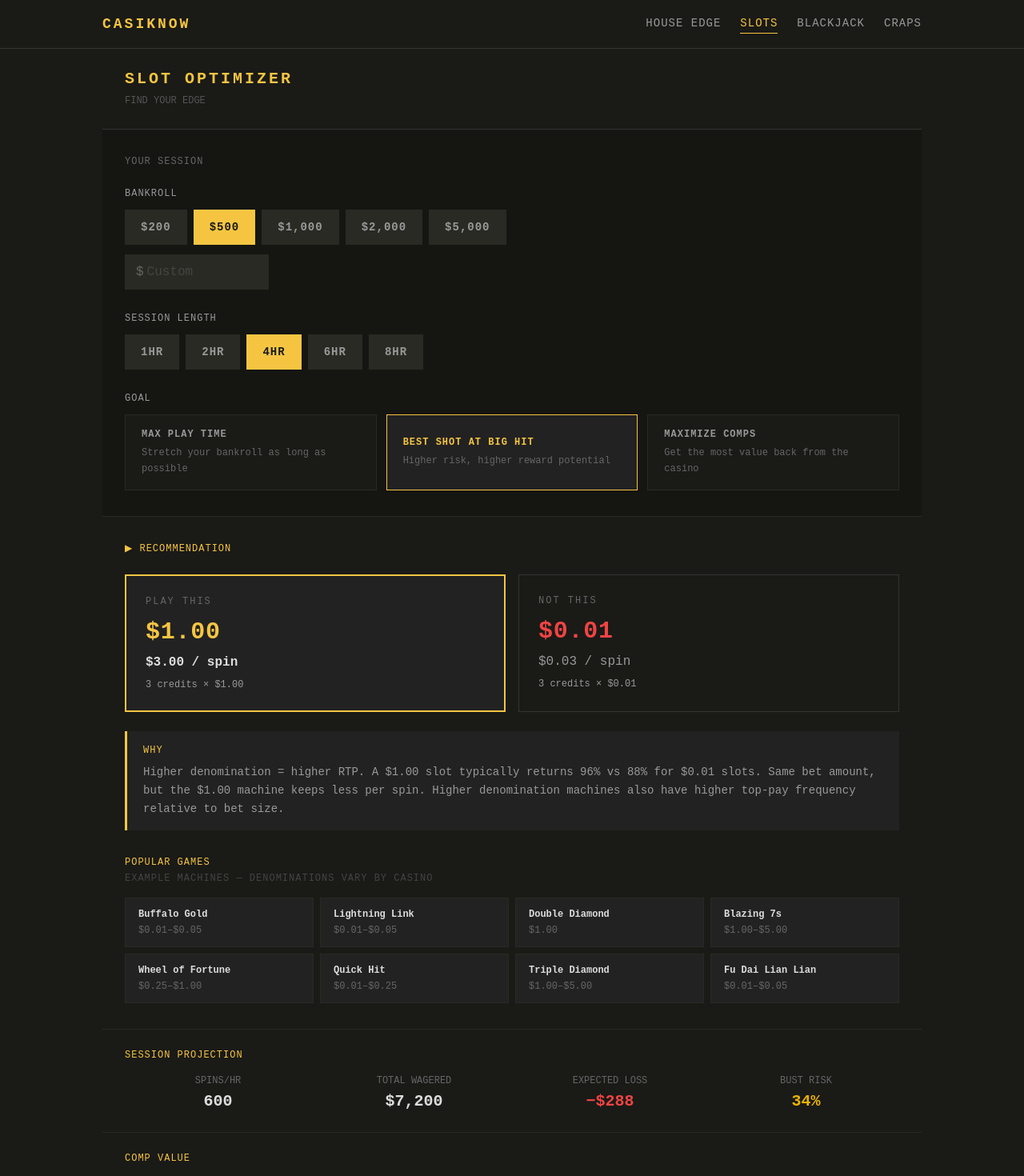
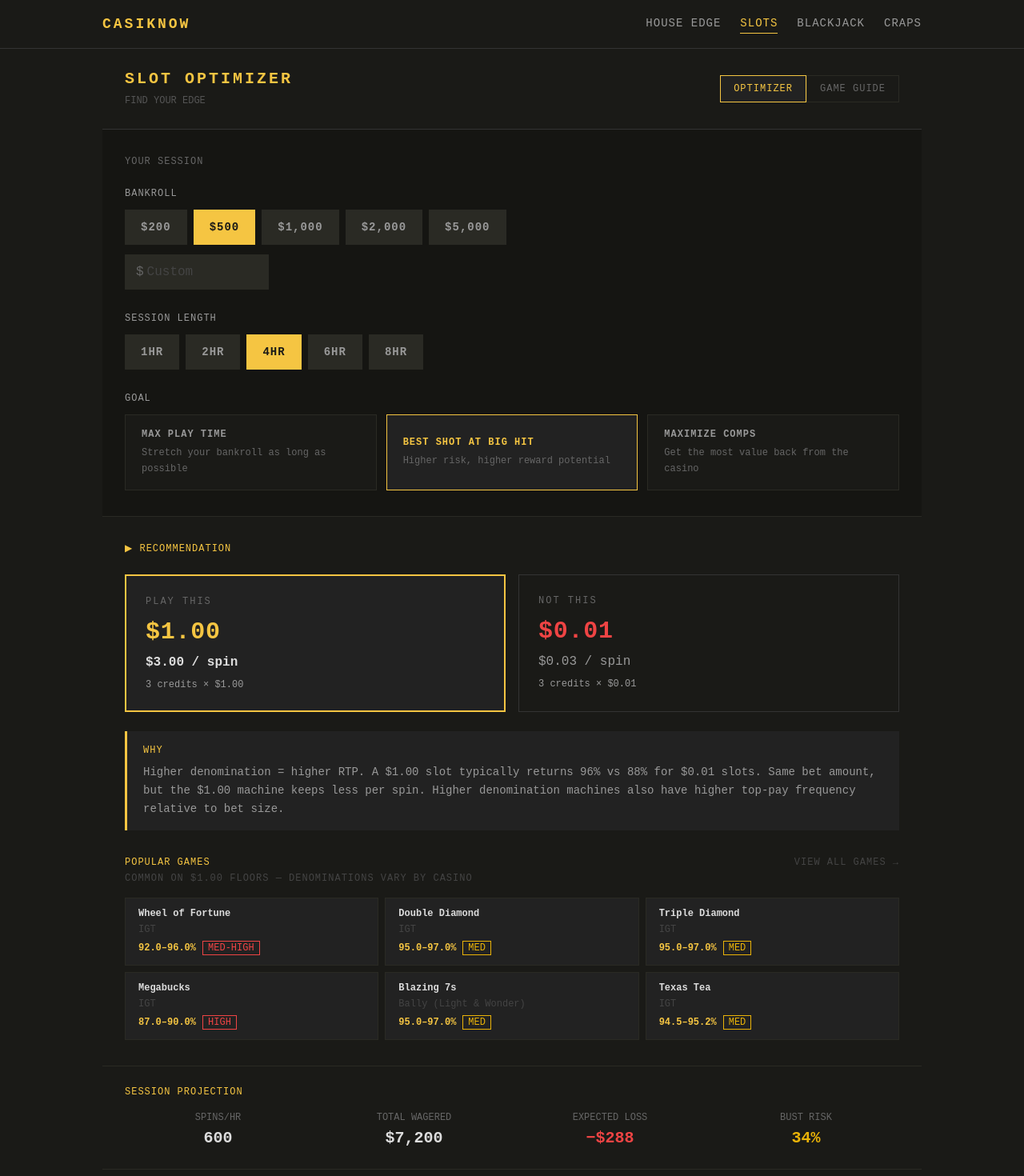
Before and after one commit to bfranklin1993/casiknow, a Next.js app: page /slots in a window 1280 px wide. Shown: the top 1470 px of the page at 80% size. Built offline with nearby package versions, Linux system fonts and the light colour scheme.

Commit message:
feat: integrate game database with slot optimizer, add game guide page

```diff
--- a/src/app/slots/page.tsx
+++ b/src/app/slots/page.tsx
@@ -1,6 +1,7 @@
 "use client";
 
 import { useState } from "react";
+import Link from "next/link";
 import {
   DENOMINATION_DATA,
   DEFAULT_SPINS_PER_HOUR,
@@ -34,10 +35,26 @@ export default function SlotsPage() {
     <div className="bg-ck-bg -mx-6 -mt-8">
       {/* Header */}
       <div className="border-b border-ck-border px-7 py-6">
-        <h1 className="text-xl font-bold text-ck-accent tracking-[3px]">
-          SLOT OPTIMIZER
-        </h1>
-        <span className="text-xs text-ck-text-dim">FIND YOUR EDGE</span>
+        <div className="flex items-center justify-between gap-4 flex-wrap">
+          <div>
+            <h1 className="text-xl font-bold text-ck-accent tracking-[3px]">
+              SLOT OPTIMIZER
+            </h1>
+            <span className="text-xs text-ck-text-dim">FIND YOUR EDGE</span>
+          </div>
+          {/* Tab nav */}
+          <div className="flex items-center gap-0">
+            <div className="px-4 py-2 text-xs tracking-[1px] border border-ck-accent bg-ck-bg-tertiary text-ck-accent">
+              OPTIMIZER
+            </div>
+            <Link
+              href="/slots/games"
+              className="px-4 py-2 text-xs tracking-[1px] border border-ck-border-subtle text-ck-text-muted hover:text-ck-text-secondary hover:border-ck-border transition-colors"
+            >
+              GAME GUIDE
+            </Link>
+          </div>
+        </div>
       </div>
 
       <SlotInputs
--- a/src/components/slots/SlotRecommendation.tsx
+++ b/src/components/slots/SlotRecommendation.tsx
@@ -1,4 +1,6 @@
+import Link from "next/link";
 import { type DenominationData } from "@/data/slot-math";
+import { getGamesByDenomination, VOLATILITY_LABELS, VOLATILITY_COLORS } from "@/data/slot-games";
 import {
   type SlotGoal,
   defaultBetSize,
@@ -11,17 +13,6 @@ interface SlotRecommendationProps {
   goal: SlotGoal;
 }
 
-const POPULAR_GAMES: { name: string; denoms: string; notes?: string }[] = [
-  { name: "Buffalo Gold", denoms: "$0.01–$0.05" },
-  { name: "Lightning Link", denoms: "$0.01–$0.05" },
-  { name: "Double Diamond", denoms: "$1.00" },
-  { name: "Blazing 7s", denoms: "$1.00–$5.00" },
-  { name: "Wheel of Fortune", denoms: "$0.25–$1.00" },
-  { name: "Quick Hit", denoms: "$0.01–$0.25" },
-  { name: "Triple Diamond", denoms: "$1.00–$5.00" },
-  { name: "Fu Dai Lian Lian", denoms: "$0.01–$0.05" },
-];
-
 export default function SlotRecommendation({
   recommended,
   antiRec,
@@ -30,6 +21,8 @@ export default function SlotRecommendation({
   const recBet = defaultBetSize(recommended.denomination);
   const antiBet = defaultBetSize(antiRec.denomination);
   const reason = recommendationReason(goal, recommended, antiRec);
+
+  const matchedGames = getGamesByDenomination(recommended.label).slice(0, 6);
 
   return (
     <div className="px-7 py-8 border-b border-ck-border-subtle">
@@ -77,27 +70,59 @@ export default function SlotRecommendation({
         </div>
       </div>
 
-      {/* Popular Games */}
+      {/* Popular Games — from real database */}
       <div>
-        <div className="text-xs text-ck-accent tracking-[1px] mb-1">
+        <div className="flex items-baseline justify-between mb-1">
+          <div className="text-xs text-ck-accent tracking-[1px]">
             POPULAR GAMES
           </div>
+          <Link
+            href="/slots/games"
+            className="text-xs text-ck-text-faint tracking-[1px] hover:text-ck-accent transition-colors"
+          >
+            VIEW ALL GAMES →
+          </Link>
+        </div>
         <div className="text-xs text-ck-text-faint tracking-[1px] mb-4">
-          EXAMPLE MACHINES — DENOMINATIONS VARY BY CASINO
+          COMMON ON {recommended.label} FLOORS — DENOMINATIONS VARY BY CASINO
         </div>
-        <div className="grid grid-cols-2 sm:grid-cols-4 gap-2">
-          {POPULAR_GAMES.map((game) => (
-            <div
-              key={game.name}
-              className="bg-ck-bg-tertiary border border-ck-border-subtle px-4 py-3"
+        {matchedGames.length > 0 ? (
+          <div className="grid grid-cols-2 sm:grid-cols-3 gap-2">
+            {matchedGames.map((game) => {
+              const volLabel = VOLATILITY_LABELS[game.volatility];
+              const volColor = VOLATILITY_COLORS[game.volatility];
+              return (
+                <Link
+                  key={game.id}
+                  href="/slots/games"
+                  className="bg-ck-bg-tertiary border border-ck-border-subtle px-4 py-3 hover:border-ck-border transition-colors block"
                 >
-              <div className="text-xs font-bold text-ck-text-primary mb-1">
+                  <div className="text-xs font-bold text-ck-text-primary mb-1 leading-tight">
                     {game.name}
                   </div>
-              <div className="text-xs text-ck-text-muted">{game.denoms}</div>
+                  <div className="text-xs text-ck-text-faint mb-1.5">
+                    {game.manufacturer}
                   </div>
-          ))}
+                  <div className="flex items-center gap-2">
+                    <span className="text-xs text-ck-accent font-bold">
+                      {(game.rtpRange[0] * 100).toFixed(1)}–{(game.rtpRange[1] * 100).toFixed(1)}%
+                    </span>
+                    <span className={`text-xs border px-1.5 py-0 ${volColor}`}>
+                      {volLabel}
+                    </span>
                   </div>
+                </Link>
+              );
+            })}
+          </div>
+        ) : (
+          <div className="text-xs text-ck-text-faint">
+            No games in database for this denomination.{" "}
+            <Link href="/slots/games" className="text-ck-accent hover:underline">
+              Browse all games →
+            </Link>
+          </div>
+        )}
       </div>
     </div>
   );
```
Lines whose indentation alone changed are shown as unchanged.
